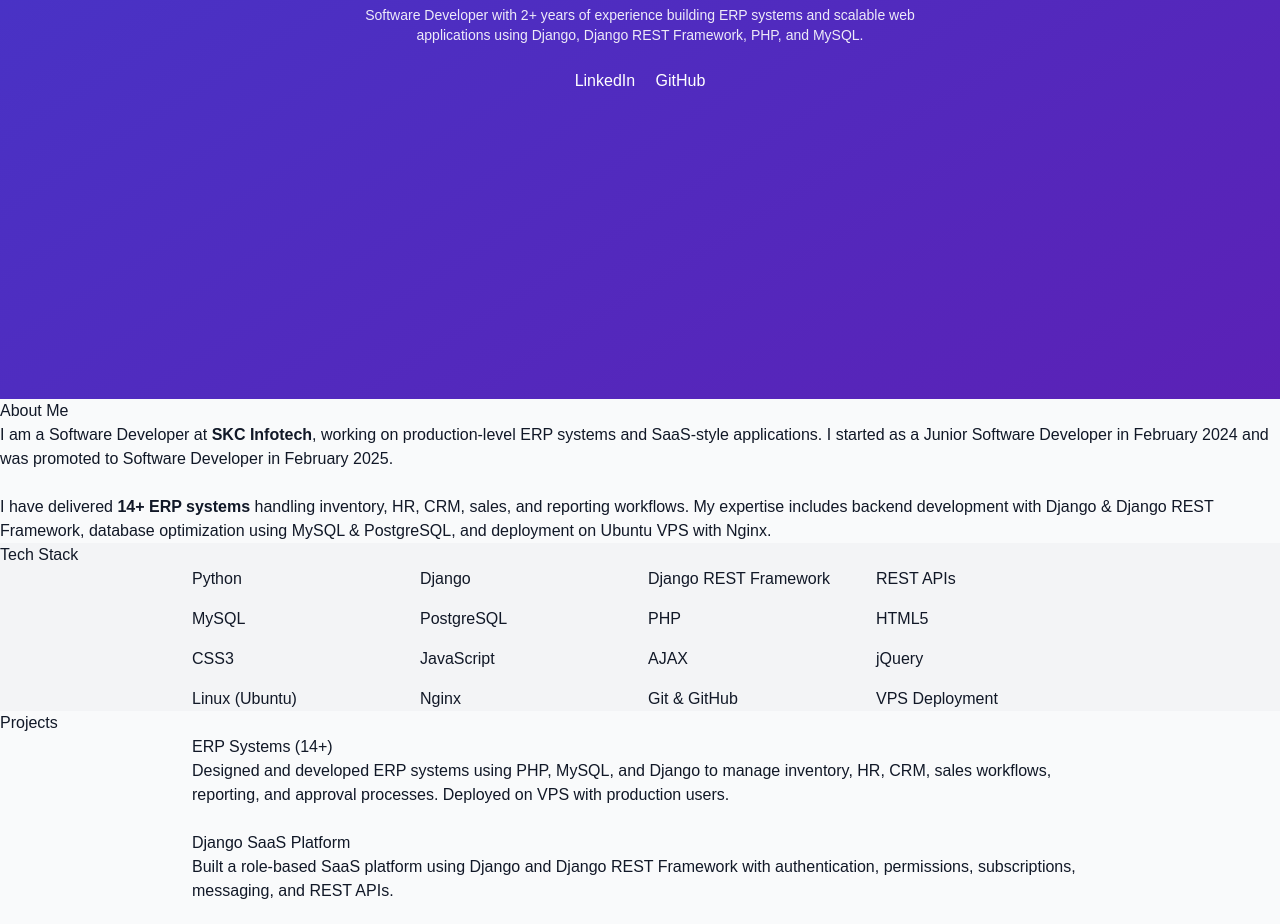
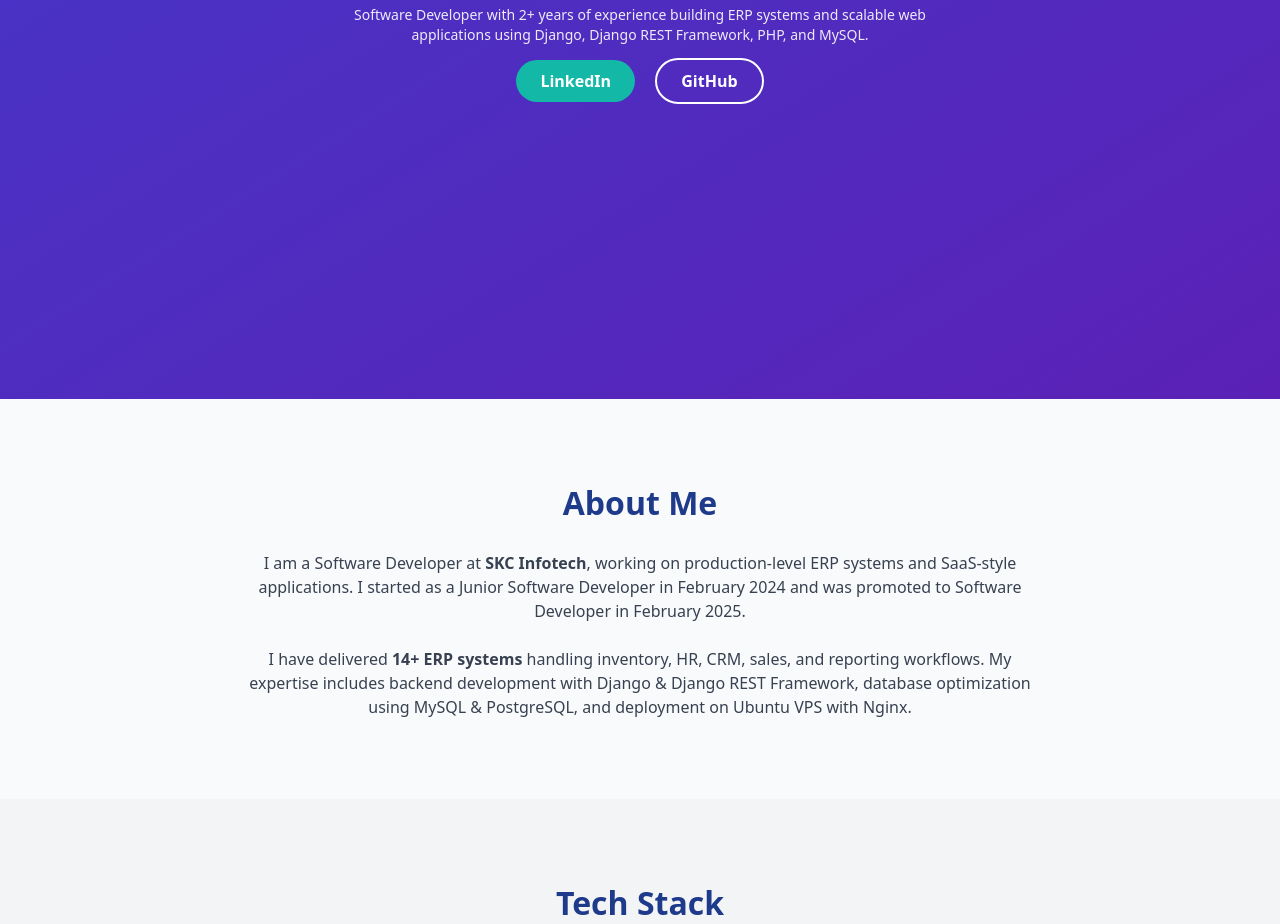
Before and after one commit to sandip-dolai/sd694722, a plain HTML site: page index.html in a window 1280 px wide. Shown: the part 401-1325 px from the top of the page. Drawn offline with nearby package versions, Linux system fonts and the light colour scheme; a script that the page names is missing.

Commit message:
Update style.css

```diff
--- a/style.css
+++ b/style.css
@@ -1,80 +1,60 @@
-body {
-    font-family: 'Arial', sans-serif;
-    margin: 0;
-    padding: 0;
-    overflow-x: hidden;
+html {
+  scroll-behavior: smooth;
 }
 
-  .glass-card {
-    background: rgba(255, 255, 255, 0.1);
-    backdrop-filter: blur(10px);
-    border: 1px solid rgba(255, 255, 255, 0.2);
-    box-shadow: 0 4px 6px rgba(0, 0, 0, 0.1);
+.section {
+  padding: 5rem 1rem;
+  text-align: center;
 }
 
-  section {
-    scroll-snap-align: start;
+.section-title {
+  font-size: 2rem;
+  font-weight: 700;
+  margin-bottom: 1.5rem;
+  color: #1e3a8a;
 }
 
-  #navbar.scrolled {
-    background: rgba(30, 58, 138, 0.8);
+.section-text {
+  max-width: 800px;
+  margin: auto;
+  color: #374151;
 }
 
-  .tilt-card {
-    transition: transform 0.3s ease;
+.btn-primary {
+  background: #14b8a6;
+  padding: 0.6rem 1.5rem;
+  border-radius: 999px;
+  font-weight: 600;
 }
 
-  #particles {
-    position: fixed;
-    width: 100%;
-    height: 100%;
-    pointer-events: none;
+.btn-outline {
+  border: 2px solid white;
+  padding: 0.6rem 1.5rem;
+  border-radius: 999px;
+  font-weight: 600;
 }
 
-  #typewriter {
-    display: inline-block;
-    white-space: nowrap;
-    overflow: hidden;
-    animation: blink 0.7s infinite;
+.chip {
+  background: #e0e7ff;
+  padding: 0.5rem;
+  border-radius: 999px;
+  font-weight: 500;
 }
 
-  @keyframes blink {
-    50% { border-color: transparent; }
+.project-card {
+  background: white;
+  padding: 1.5rem;
+  border-radius: 0.5rem;
+  box-shadow: 0 4px 10px rgba(0,0,0,0.05);
+  text-align: left;
 }
 
-  /* Home Section Styles */
-  .starry-bg {
-    position: relative;
-    background: radial-gradient(circle, rgba(255,255,255,0.15) 1px, transparent 1px);
-    background-size: 8px 8px;
+.project-card h3 {
+  font-weight: 600;
+  color: #1e3a8a;
 }
 
-  .name-text {
-    text-shadow: 0 0 2px rgba(255, 255, 255, 0.2);
+.link {
+  color: #1d4ed8;
+  font-weight: 500;
 }
-
-  .name-text span {
-    display: inline-block;
-    transition: transform 0.3s ease, font-size 0.3s ease;
-    font-size: inherit;
-  }
-
-  .name-text:hover span {
-    transform: scale(1.2);
-    font-size: 1.2em;
-  }
-
-  #profile-img {
-    object-fit: cover;
-    transition: transform 0.3s ease;
-  }
-
-  #profile-img:hover {
-    transform: scale(1.1);
-  }
-
-  #audio-toggle {
-    background: none;
-    border: none;
-    cursor: pointer;
-  }
```
Lines whose indentation alone changed are shown as unchanged.
